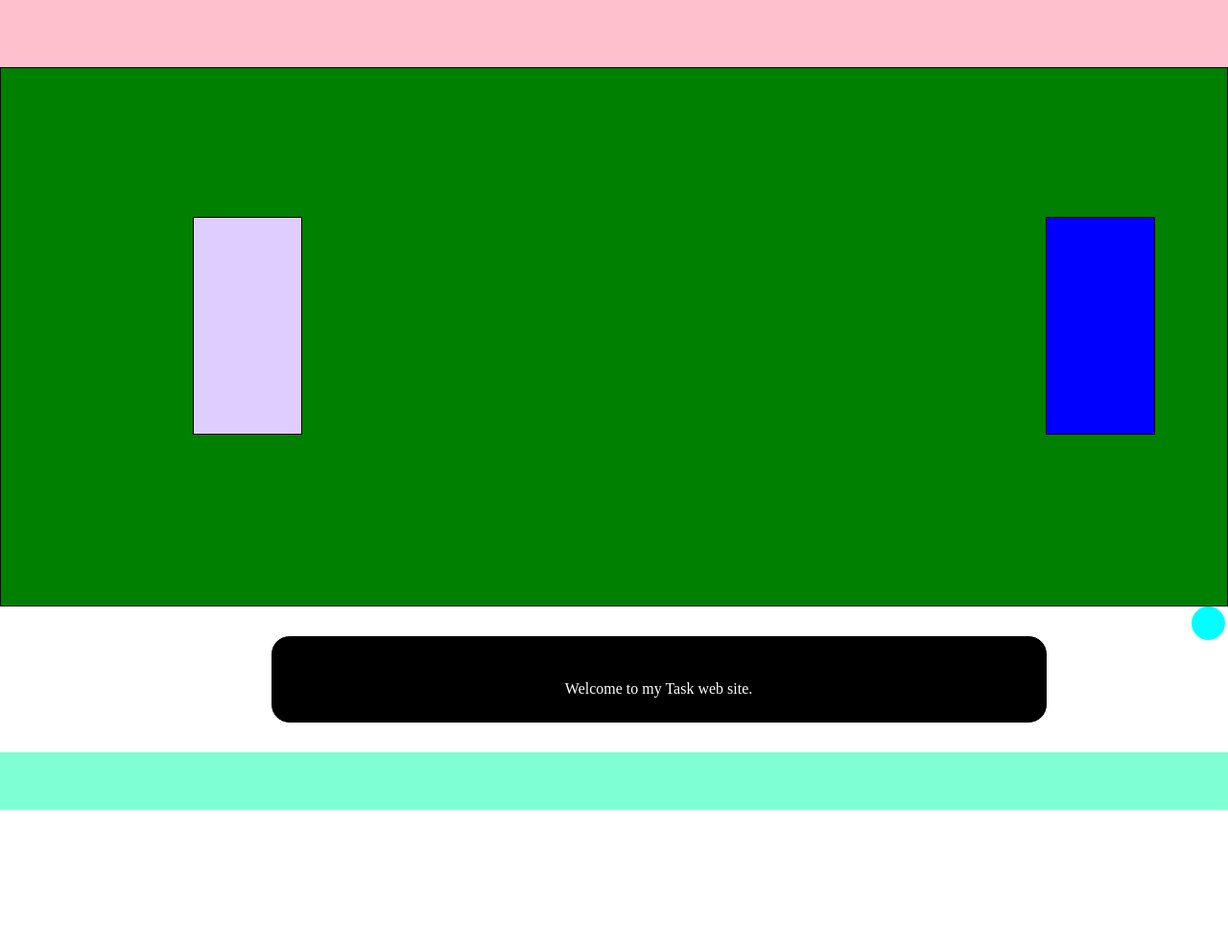
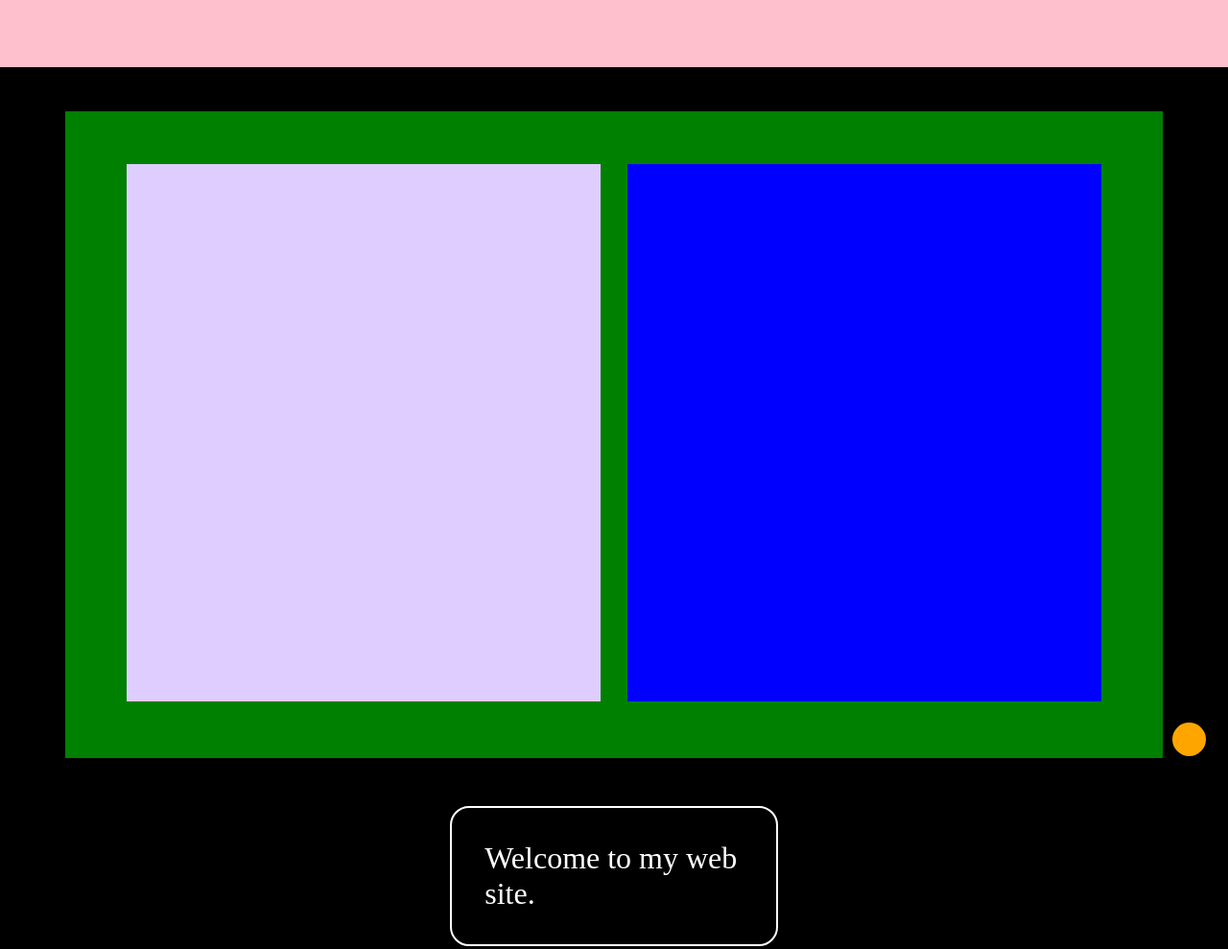
Before and after one commit to srohiit2678/WEB_PROJECTS, a plain HTML site: page Daily Learning/task.html in a window 1280 px wide. Shown: the top 989 px of the page at 96% size. Before the commit the page ends 844 px from the top, so only its background shows below. Drawn offline with Linux system fonts and the light colour scheme.

Commit message:
updates
create a average web page having header, main, footer sticky nav bar and fixed button.

```diff
--- a/Daily Learning/task.html
+++ b/Daily Learning/task.html
@@ -9,60 +9,65 @@
             margin: 0;
             padding: 0;
         }
+        header{
+            position:sticky;
+            top: 0;
+        }
         nav {
             height: 70px;
             background-color: rgb(255, 192, 206);
-            position:sticky;
+
+        }
+           main{
+            background-color: black;
+            color: white;
+            padding: 34px;
+           }
+        .biger{
+
+            background-color: green;
+            margin:12px 34px;
+            padding: 55px 23px;
+            text-align: center;
         }
 
-        .biger{
-            display: flex;
+       .box1{
+            background-color: rgb(223, 205, 255);
+            width: 45%;
             height: 70vh;
-            background-color: green;
-            border: 1px solid;
-        }
-        .box{
-            display: flex;
-            border: 1px solid;
-            width: 165px;
-            height: 165px;
-            padding: 30px;
-            background-color: rgb(223, 205, 255);
-        }
-        .box1{
-          margin: 155px 75px 25px 200px ;
-          background-color: rgb(223, 205, 255);
+            display: inline-block;
+            margin: 0px 12px;
         }
         .box2{
-            margin: 155px 75px 25px 700px ;
             background-color: blue;
+            width: 45%;
+            height: 70vh;
+            display: inline-block;
+            margin: 0px 12px;
         }
         .fix{
-
-            margin-left: 97%;
             width: 35px;
             height: 35px;
+            background-color:orange;
+            position: fixed;
             border-radius: 50%;
-            position: fixed;
-            background-color: aqua;
+            bottom: 12px;
+            right: 23px;
+
         }
         .bellow{
-            display: flex;
-            justify-content: center;
-            align-items: center;
-            width:60vw;
-            height: 70px;
-            background-color: black;
+            padding: 34px;
+            border: 2px solid white;
+            margin: 50px 34vw ;
+            font-size: 2em;
+            border-radius: 20px;
             color: white;
-            border-radius: 20px;
-            border: 1px solid white;
-            margin: 30px 22% ;
-            padding: 20px;
-            padding-bottom: 0px;
+
+
         }
         footer{
             background-color: aquamarine;
-            height: 60px;
+            height: 100px;
         }
     </style>
 </head>
@@ -74,13 +79,13 @@
     </header>
     <main>
         <div class="biger">
-            <div class="box box1"></div>
-            <div class="box box2"></div>
+            <div class="box1"></div>
+            <div class="box2"></div>
+        </div>
+        <div class="bellow">
+            Welcome to my  web site.
         </div>
         <div class="fix"></div>
-        <div class="bellow">
-            Welcome to my Task web site.
-        </div>
     </main>
     <footer>
         <div></div>
```
Also changed, not shown: form/form.html (added, +135 -0 lines), form/newform.html (added, +37 -0 lines).
